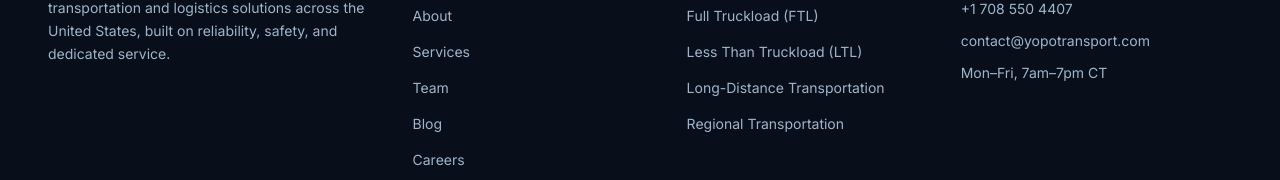
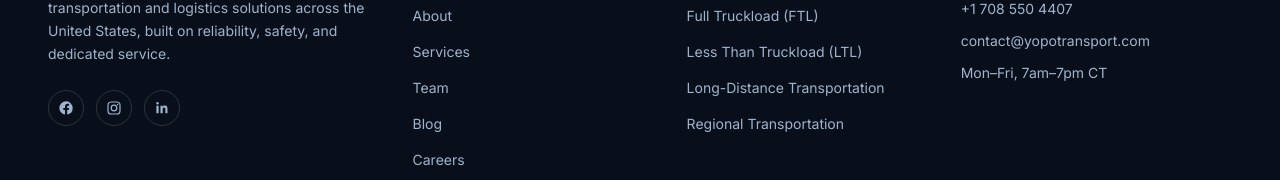
Before and after one commit to denitrajkov/yopo-transport, a Next.js app: page / in a window 1280 px wide. Shown: the part 6502-6682 px from the top of the page. Built offline with nearby package versions, Linux system fonts and the light colour scheme.

Commit message:
Social Media

```diff
--- a/src/components/Footer.tsx
+++ b/src/components/Footer.tsx
@@ -1,5 +1,25 @@
 import Link from "next/link";
-import { navLinks, services, siteConfig } from "@/lib/data";
+import { navLinks, services, siteConfig, socialLinks } from "@/lib/data";
+
+const socialIcons: Record<string, React.ReactNode> = {
+  Facebook: (
+    <svg viewBox="0 0 24 24" fill="currentColor" className="h-4 w-4" aria-hidden>
+      <path d="M22 12a10 10 0 1 0-11.5 9.9v-7H7.9V12h2.6V9.8c0-2.6 1.5-4 3.9-4 1.1 0 2.3.2 2.3.2v2.5h-1.3c-1.3 0-1.7.8-1.7 1.6V12h2.9l-.5 2.9h-2.4v7A10 10 0 0 0 22 12z" />
+    </svg>
+  ),
+  Instagram: (
+    <svg viewBox="0 0 24 24" fill="none" stroke="currentColor" strokeWidth={1.8} className="h-4 w-4" aria-hidden>
+      <rect x="3" y="3" width="18" height="18" rx="5" ry="5" />
+      <circle cx="12" cy="12" r="4.2" />
+      <circle cx="17.2" cy="6.8" r="1.05" fill="currentColor" stroke="none" />
+    </svg>
+  ),
+  LinkedIn: (
+    <svg viewBox="0 0 24 24" fill="currentColor" className="h-4 w-4" aria-hidden>
+      <path d="M6.94 8.5H3.56V20h3.38V8.5zM5.25 3a1.96 1.96 0 1 0 0 3.92 1.96 1.96 0 0 0 0-3.92zM20.45 20h-3.37v-5.6c0-1.34-.02-3.06-1.87-3.06-1.87 0-2.16 1.46-2.16 2.96V20h-3.37V8.5h3.24v1.57h.05c.45-.86 1.56-1.77 3.2-1.77 3.42 0 4.05 2.25 4.05 5.18V20z" />
+    </svg>
+  ),
+};
 
 export function Footer() {
   const year = new Date().getFullYear();
@@ -17,6 +37,20 @@
           <p className="mt-4 max-w-sm text-sm leading-relaxed text-navy-300">
             {siteConfig.description}
           </p>
+          <div className="mt-6 flex items-center gap-3">
+            {socialLinks.map((social) => (
+              <a
+                key={social.name}
+                href={social.href}
+                aria-label={social.name}
+                target="_blank"
+                rel="noopener noreferrer"
+                className="flex h-9 w-9 items-center justify-center rounded-full border border-white/15 text-navy-300 transition-colors duration-200 hover:border-gold-500/50 hover:text-gold-400"
+              >
+                {socialIcons[social.name]}
+              </a>
+            ))}
+          </div>
         </div>
 
         <div>
--- a/src/lib/data.ts
+++ b/src/lib/data.ts
@@ -10,6 +10,13 @@
   address: "15131 Kedzie Ave, Markham, IL 60248",
   hoursShort: "Mon–Fri, 7am–7pm CT",
 };
+
+// Placeholder social links — replace with your real profile URLs.
+export const socialLinks = [
+  { name: "Facebook", href: "#" },
+  { name: "Instagram", href: "#" },
+  { name: "LinkedIn", href: "#" },
+];
 
 export const navLinks = [
   { href: "/", label: "Home" },
```
